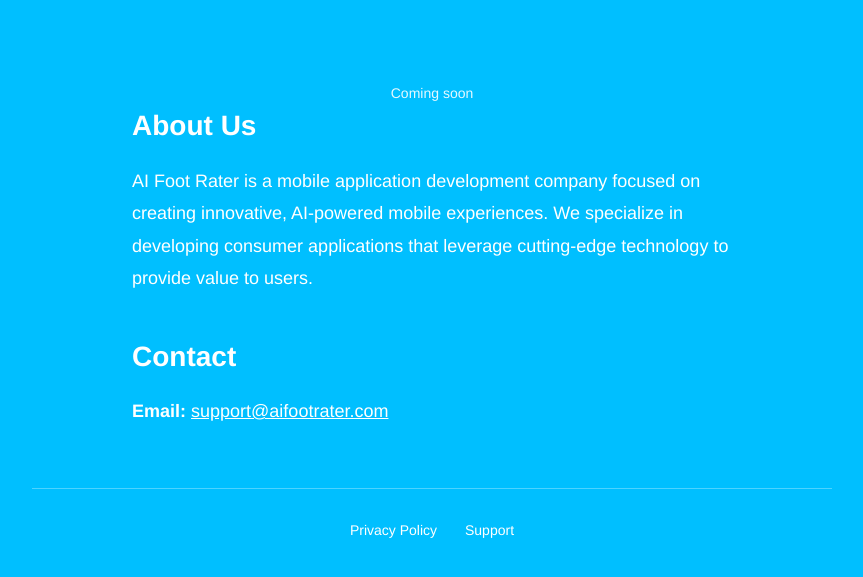
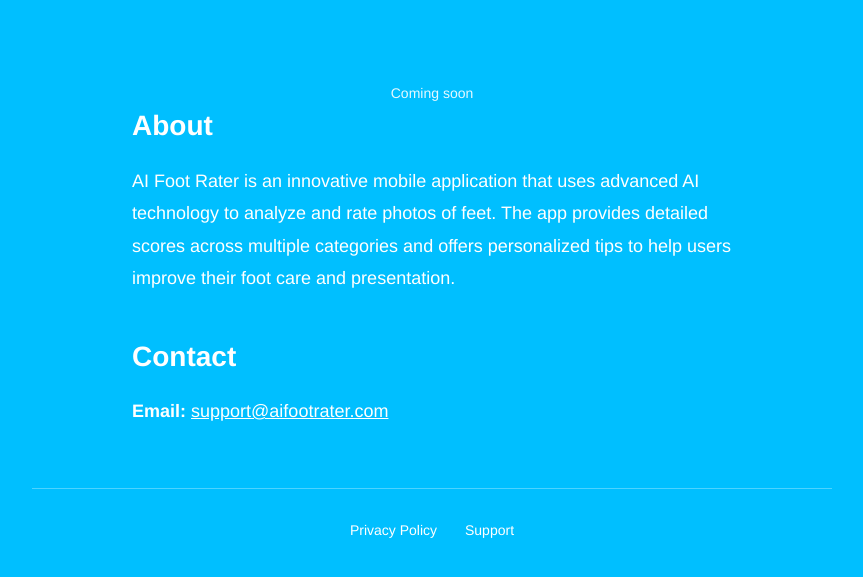
Before and after one commit to Craigo88/Aifootrater-business, a plain HTML site: page index.html in a window 1280 px wide. Shown: the part 349-926 px from the top of the page, without its empty margins (208-1071 px from the left). Drawn offline with Linux system fonts and the light colour scheme.

Commit message:
Rewrite About section to focus on the app instead of the organization

```diff
--- a/index.html
+++ b/index.html
@@ -215,12 +215,13 @@
         </div>
 
         <section>
-            <h2>About Us</h2>
+            <h2>About</h2>
             <p>
-                AI Foot Rater is a mobile application development company
-                focused on creating innovative, AI-powered mobile experiences.
-                We specialize in developing consumer applications that leverage
-                cutting-edge technology to provide value to users.
+                AI Foot Rater is an innovative mobile application that uses
+                advanced AI technology to analyze and rate photos of feet.
+                The app provides detailed scores across multiple categories
+                and offers personalized tips to help users improve their
+                foot care and presentation.
             </p>
         </section>
 
```
